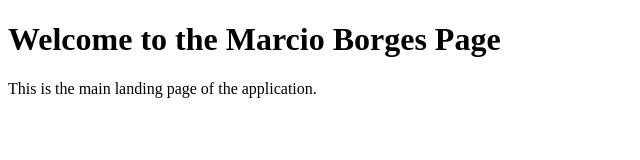
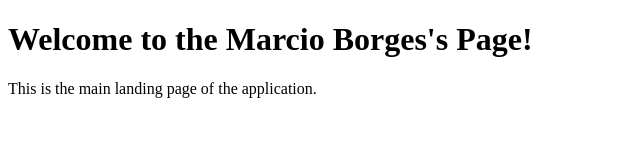
Before and after one commit to mjsb/clone-tabnews-2, a Next.js app: page / in a window 1280 px wide. Shown: the top 160 px of the page, without its empty margins (0-640 px from the left). Built offline with nearby package versions, Linux system fonts and the light colour scheme.

Commit message:
Modify text

```diff
--- a/pages/index.js
+++ b/pages/index.js
@@ -1,7 +1,7 @@
 function Home() {
   return (
     <div>
-      <h1>Welcome to the Marcio Borges Page</h1>
+      <h1>Welcome to the Marcio Borges's Page! </h1>
       <p>This is the main landing page of the application.</p>
     </div>
   );
```
